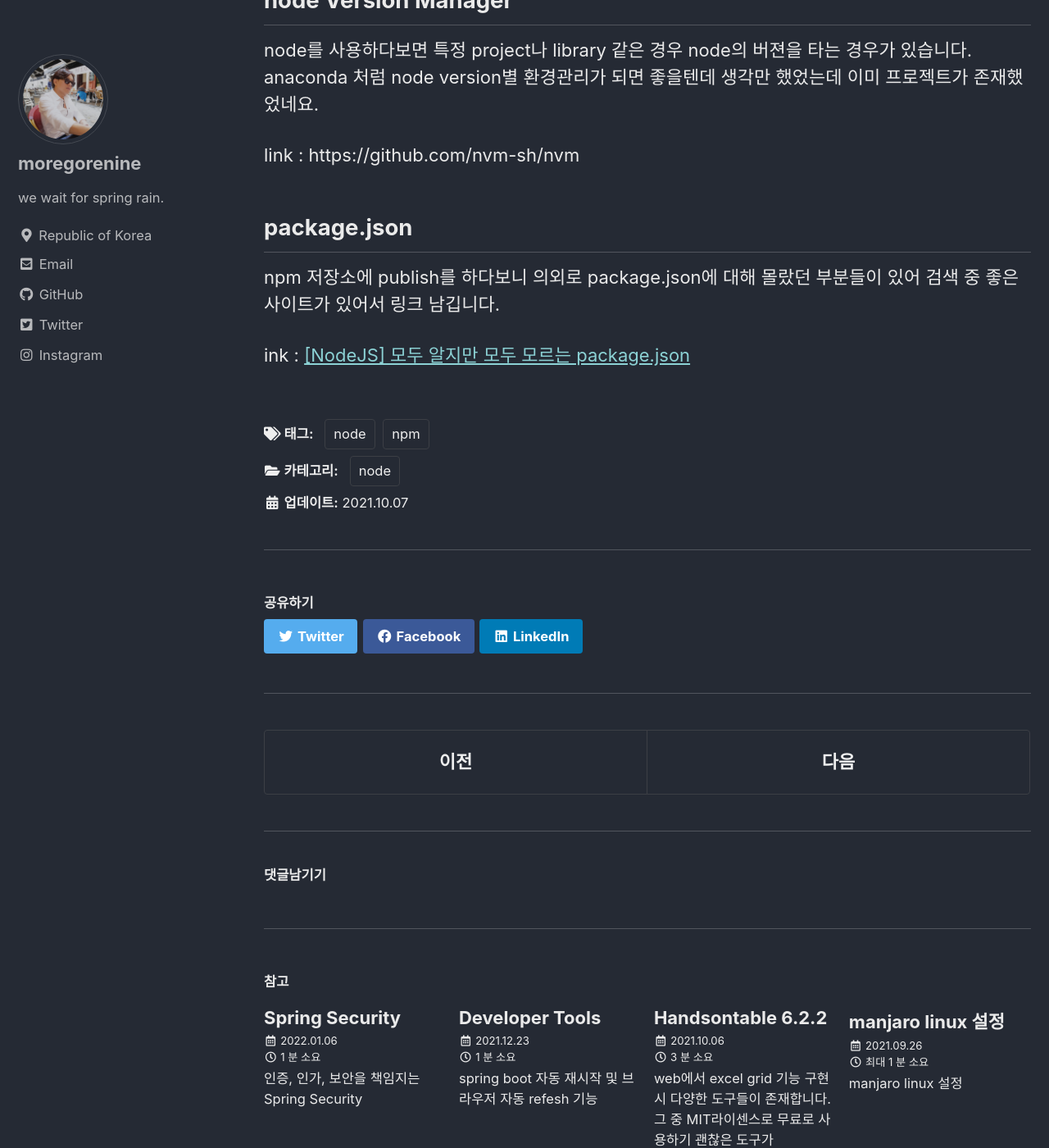
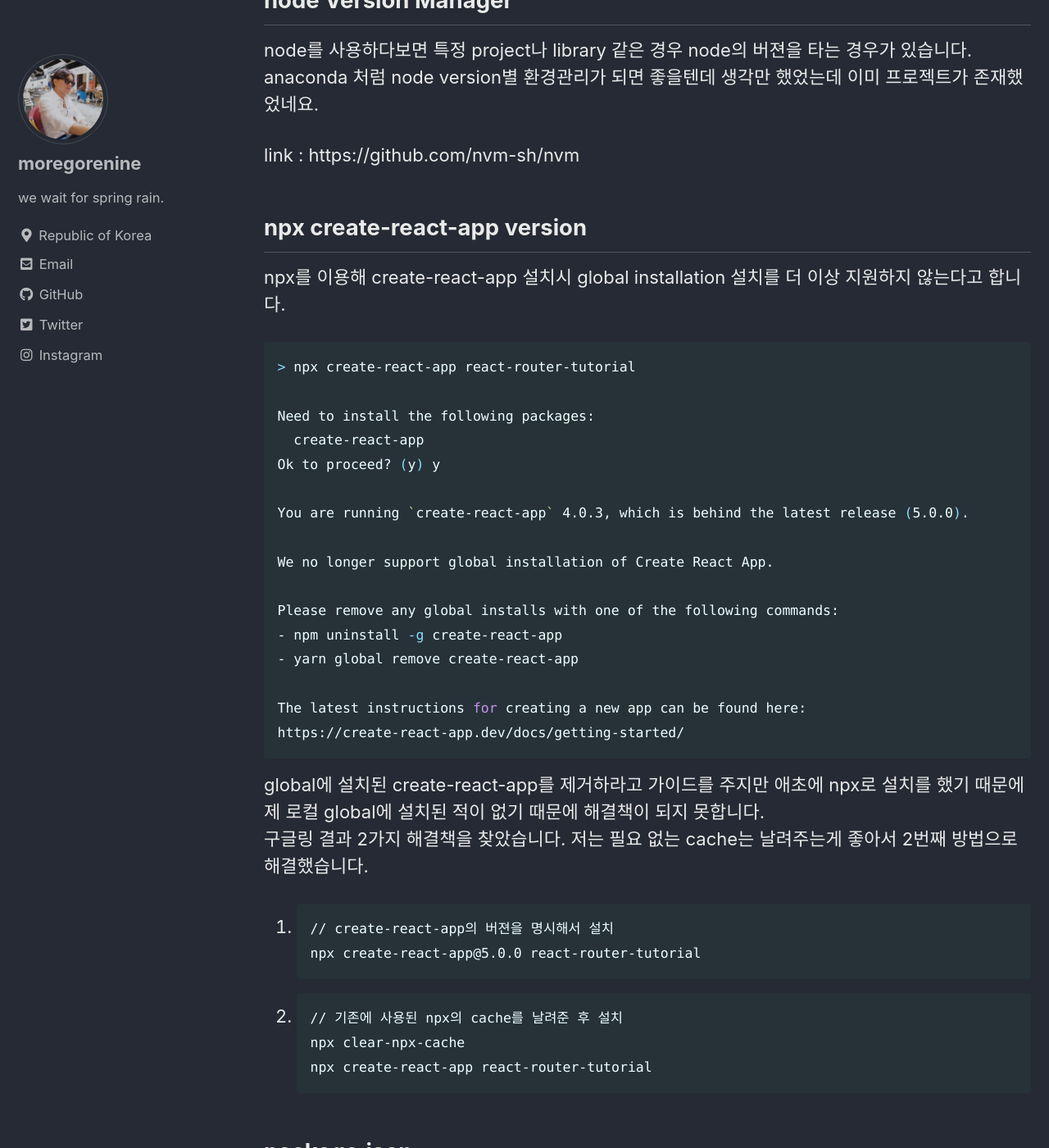
Before and after one commit to moregorenine/moregorenine.github.io, a Jekyll site: the page built from _posts/node/2021-3-12-node.md, in a window 1280 px wide and 1400 px high, scrolled down 272 px. Shown: the whole window at 82% size. Built offline with Jekyll 4.4.1, drawn with Linux system fonts in a browser that asks for light colours; cached includes are drawn as plain includes; comment, search, counter and statistics services are not loaded.

Commit message:
update _posts/node/2021-3-12-node.md

````diff
--- a/_posts/node/2021-3-12-node.md
+++ b/_posts/node/2021-3-12-node.md
@@ -6,7 +6,7 @@ categories:
 tags:
     - node
     - npm
-last_modified_at: 2021-10-7T20:00:00+09:00
+last_modified_at: 2022-01-08T00:00:00+09:00
 ---
 
 ## node Version Manager
@@ -15,6 +15,42 @@ anaconda 처럼 node version별 환경관리가 되면 좋을텐데 생각만
 
 link : https://github.com/nvm-sh/nvm
 
+## npx create-react-app version
+npx를 이용해 create-react-app 설치시 global installation 설치를 더 이상 지원하지 않는다고 합니다.
+
+```shell
+> npx create-react-app react-router-tutorial
+
+Need to install the following packages:
+  create-react-app
+Ok to proceed? (y) y
+
+You are running `create-react-app` 4.0.3, which is behind the latest release (5.0.0).
+
+We no longer support global installation of Create React App.
+
+Please remove any global installs with one of the following commands:
+- npm uninstall -g create-react-app
+- yarn global remove create-react-app
+
+The latest instructions for creating a new app can be found here:
+https://create-react-app.dev/docs/getting-started/
+```
+
+global에 설치된 create-react-app를 제거하라고 가이드를 주지만 애초에 npx로 설치를 했기 때문에 제 로컬 global에 설치된 적이 없기 때문에 해결책이 되지 못합니다.
+구글링 결과 2가지 해결책을 찾았습니다. 저는 필요 없는 cache는 날려주는게 좋아서 2번째 방법으로 해결했습니다.
+
+1. ```shell
+   // create-react-app의 버젼을 명시해서 설치
+   npx create-react-app@5.0.0 react-router-tutorial
+   ```
+
+2. ```shell
+   // 기존에 사용된 npx의 cache를 날려준 후 설치
+   npx clear-npx-cache
+   npx create-react-app react-router-tutorial
+   ```
+
 ## package.json
 npm 저장소에 publish를 하다보니 의외로 package.json에 대해 몰랐던 부분들이 있어 검색 중 좋은 사이트가 있어서 링크 남깁니다.
 
````
